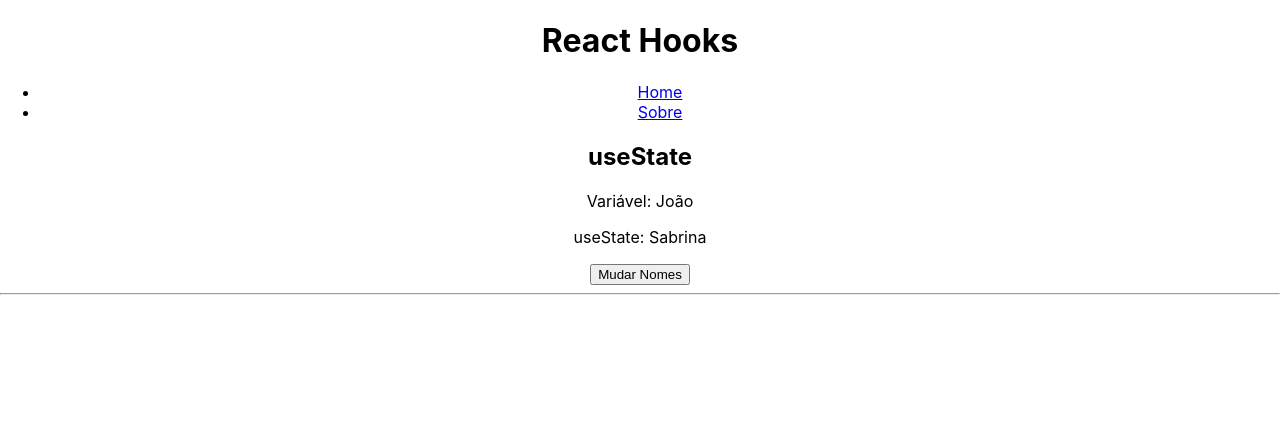
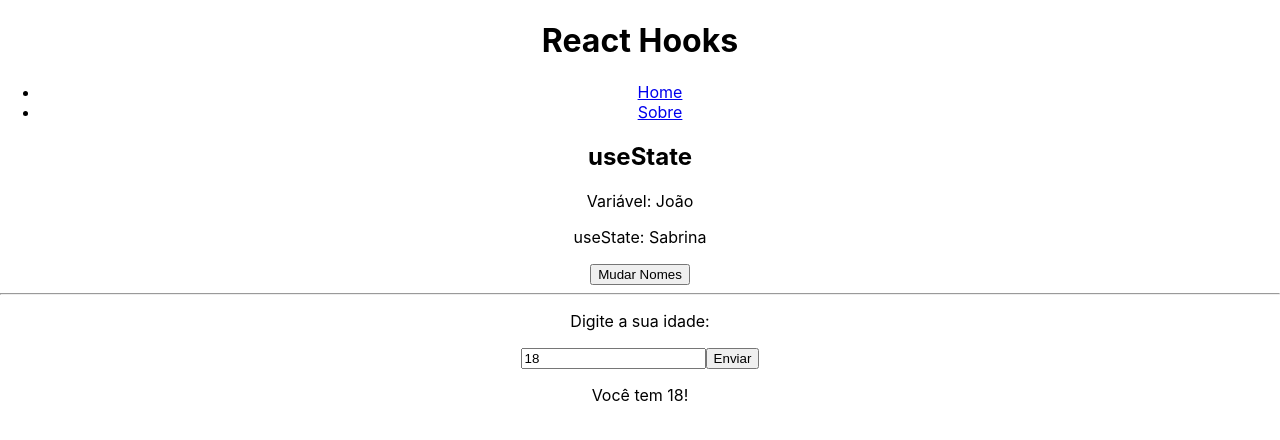
Before and after one commit to sabrinaaraujoo/react-curso, a React (Create React App) app in the folder reacthooks/: page / in a window 1280 px wide. Shown: the top 440 px of the page. Built offline with nearby package versions, Linux system fonts and the light colour scheme.

Commit message:
useState e Inputs

```diff
--- a/reacthooks/src/components/HookUseState.jsx
+++ b/reacthooks/src/components/HookUseState.jsx
@@ -14,7 +14,17 @@
     console.log(userName);
   };
 
-  console.log(name);
+  // console.log(name);
+
+  // 2 - useState e input
+  const [age, setAge] = useState(18);
+
+  const handleSubmit = (e) => {
+    e.preventDefault();
+
+    // Envio a uma API
+    console.log(age);
+  };
 
   return (
     <div>
@@ -24,6 +34,17 @@
       <p>useState: {name}</p>
       <button onClick={changeNames}>Mudar Nomes</button>
       <hr />
+      {/* 2 - useState e input */}
+      <form onSubmit={handleSubmit}>
+        <p>Digite a sua idade:</p>
+        <input
+          type="text"
+          value={age}
+          onChange={(e) => setAge(e.target.value)}
+        />
+        <input type="submit" value="Enviar" />
+      </form>
+      <p>Você tem {age}!</p>
     </div>
   );
 };
```
